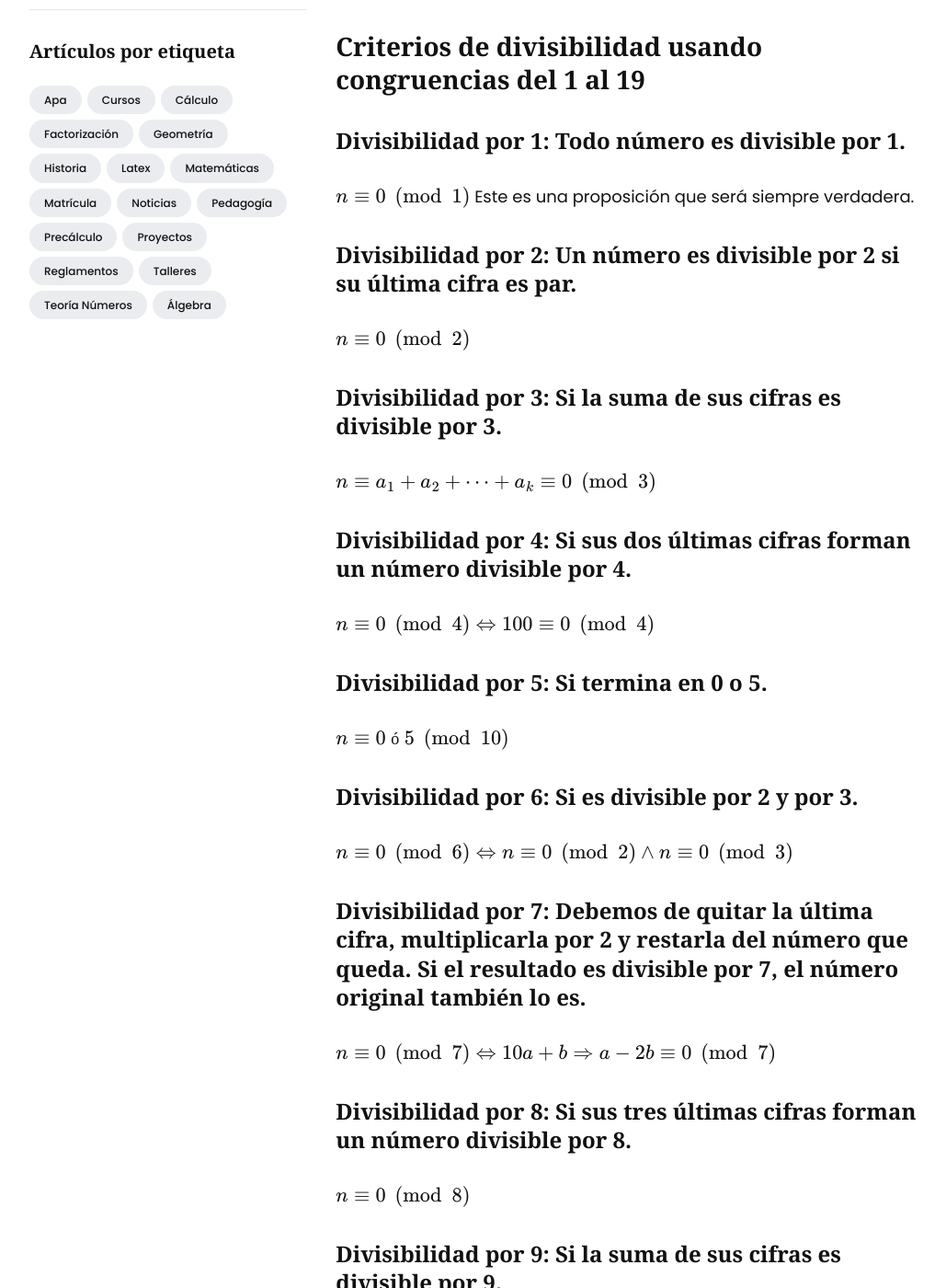
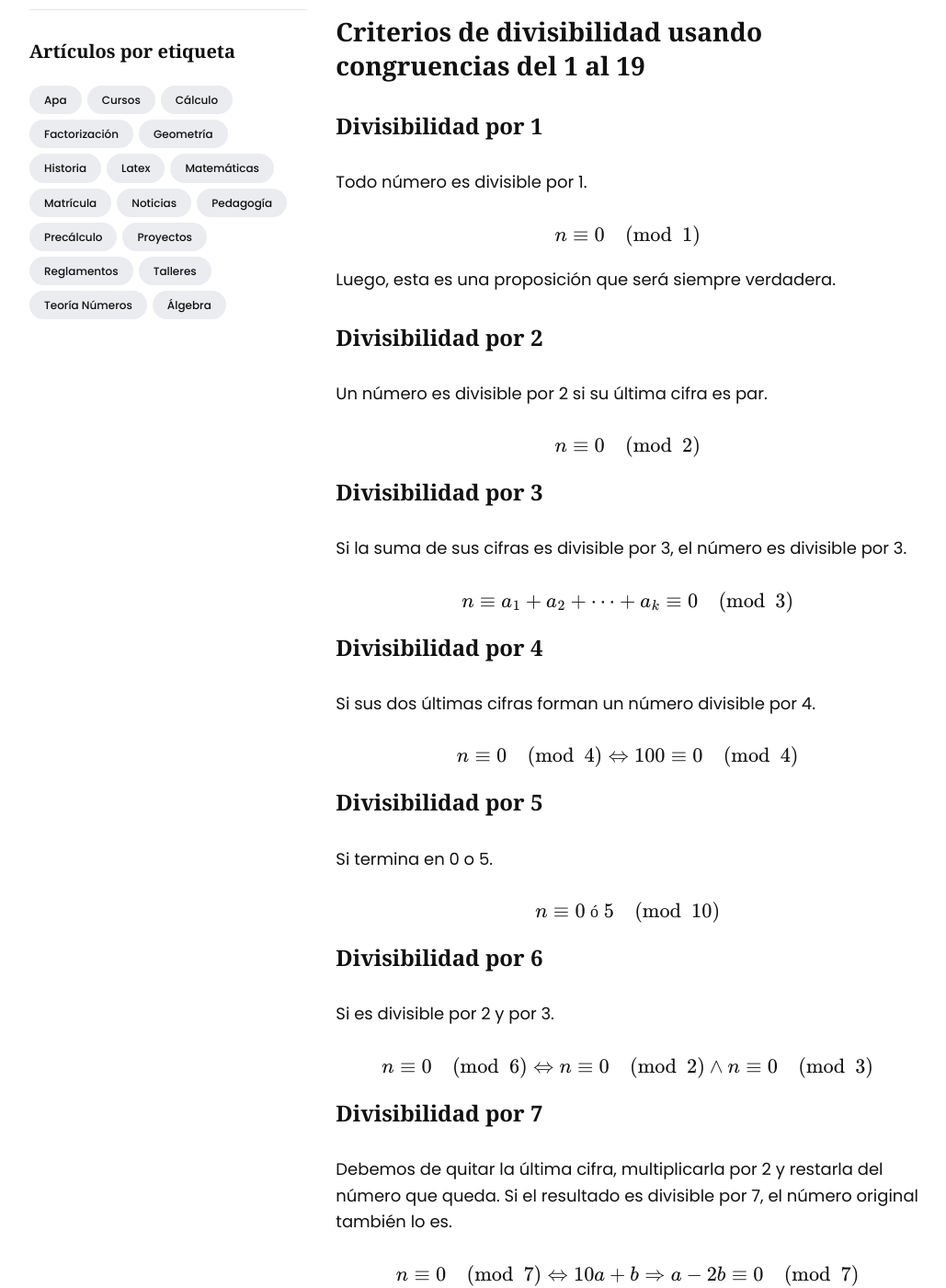
Before and after one commit to asoesem/asoesem.github.io, a Jekyll site: the page built from _posts/2025-04-16-criterios-de-divisibilidad-usando-congruencias.md, in a window 1280 px wide and 1400 px high, scrolled down 1184 px. Shown: the whole window at 92% size, without its empty margins (124-1153 px from the left). Built offline with Jekyll 4.4.1, drawn with Linux system fonts in a browser that asks for light colours; some of the changed text lies outside the part shown.

Commit message:
Corrige errores de formato y de LaTeX en el post de reglas de divisibilidad

```diff
--- a/_posts/2025-04-16-criterios-de-divisibilidad-usando-congruencias.md
+++ b/_posts/2025-04-16-criterios-de-divisibilidad-usando-congruencias.md
@@ -5,77 +5,135 @@ description: Se presentan los criterios de divisibilidad del 1 al 19 usando cong
 date: 2025-04-16T15:00:00-00:00
 author: axell
 image: '/images/136.jpg'
-tags: [noticias]
-commissions: [cocodi, cofoma]
+tags: [teoría números]
+#commissions: [cofoma]
 featured: true
-comments: true
-share: true
+comments: false
+share: false
 ---
+
 ## Definición
 
 La divisibilidad de un número entero $$n$$ por otro número entero $$d$$ puede expresarse como una congruencia:
 
 $$n \equiv 0 \pmod{d} $$
 
-Esto significa que $$ d|n $$ , es decir; entonces que $$ n $$ es divisible por $$ d $$
+Esto significa que $$d \mid n$$, es decir que $$n$$ es divisible entre $$d$$
 
 ## Criterios de divisibilidad usando congruencias del 1 al 19
 
-### Divisibilidad por 1: Todo número es divisible por 1.
+### Divisibilidad por 1
+
+Todo número es divisible por 1.
 
 $$n \equiv 0 \pmod{1}$$
-Este es una proposición que será siempre verdadera.
 
-### Divisibilidad por 2: Un número es divisible por 2 si su última cifra es par.
+Luego, esta es una proposición que será siempre verdadera.
+
+### Divisibilidad por 2
+
+Un número es divisible por 2 si su última cifra es par.
+
 $$n \equiv 0 \pmod{2}$$
 
-### Divisibilidad por 3: Si la suma de sus cifras es divisible por 3.
+### Divisibilidad por 3
+
+Si la suma de sus cifras es divisible por 3, el número es divisible por 3.
+
 $$n \equiv a_1 + a_2 + \dots + a_k \equiv 0 \pmod{3}$$
 
-### Divisibilidad por 4: Si sus dos últimas cifras forman un número divisible por 4.
+### Divisibilidad por 4
+
+Si sus dos últimas cifras forman un número divisible por 4.
+
 $$ n \equiv 0 \pmod{4} \Leftrightarrow 100 \equiv 0 \pmod{4}$$
 
-### Divisibilidad por 5: Si termina en 0 o 5.
+### Divisibilidad por 5
+
+Si termina en 0 o 5.
+
 $$ n \equiv 0 \text{ ó } 5 \pmod{10}$$
 
-### Divisibilidad por 6: Si es divisible por 2 y por 3.
+### Divisibilidad por 6
+
+Si es divisible por 2 y por 3.
+
 $$n \equiv 0 \pmod{6} \Leftrightarrow n \equiv 0 \pmod{2} \land n \equiv 0 \pmod{3}$$
 
-### Divisibilidad por 7: Debemos de quitar la última cifra, multiplicarla por 2 y restarla del número que queda. Si el resultado es divisible por 7, el número original también lo es.
+### Divisibilidad por 7
+
+Debemos de quitar la última cifra, multiplicarla por 2 y restarla del número que queda. Si el resultado es divisible por 7, el número original también lo es.
+
 $$n \equiv 0 \pmod{7} \Leftrightarrow 10a + b \Rightarrow a - 2b \equiv 0 \pmod{7}$$
 
-### Divisibilidad por 8: Si sus tres últimas cifras forman un número divisible por 8.
+### Divisibilidad por 8
+
+Si sus tres últimas cifras forman un número divisible por 8.
+
 $$n \equiv 0 \pmod{8}$$
 
-### Divisibilidad por 9: Si la suma de sus cifras es divisible por 9.
+### Divisibilidad por 9
+
+Si la suma de sus cifras es divisible por 9.
+
 $$n \equiv \sum_{i=0}^{k} a_i \pmod{9}$$
 
-### Divisibilidad por 10: Si termina en 0.
+### Divisibilidad por 10
+
+Si termina en 0.
+
 $$n \equiv 0 \pmod{10}$$
 
-### Divisibilidad por 11: Si la suma alternada de sus cifras es divisible por 11.
+### Divisibilidad por 11
+
+Si la suma alternada de sus cifras es divisible por 11.
+
 $$ n = a_0 - a_1 + a_2 - a_3 + \dots \equiv 0 \pmod{11}$$
 
-### Divisibilidad por 12: Si es divisible por 3 y por 4.
+### Divisibilidad por 12
+
+Si es divisible por 3 y por 4.
+
 $$n \equiv 0 \pmod{12} \Leftrightarrow n \equiv 0 \pmod{3} \land n \equiv 0 \pmod{4}$$
 
-### Divisibilidad por 13: Multiplica la última cifra por 9 y réstala del número restante.
+### Divisibilidad por 13
+
+Multiplica la última cifra por 9 y réstala del número restante.
+
 $$n = 10a + b \Rightarrow a - 9b \equiv 0 \pmod{13}$$
 
-### Divisibilidad por 14: Si es divisible por 2 y por 7.
+### Divisibilidad por 14
+
+Si es divisible por 2 y por 7.
+
 $$ n \equiv 0 \pmod{14} \Leftrightarrow n \equiv 0 \pmod{2} \land n \equiv 0 \pmod{7}$$
 
-### Divisibilidad por 15: Si es divisible por 3 y por 5.
+### Divisibilidad por 15
+
+Si es divisible por 3 y por 5.
+
 $$n \equiv 0 \pmod{15} \Leftrightarrow n \equiv 0 \pmod{3} \land n \equiv 0 \pmod{5}$$
 
-### Divisibilidad por 16: Si las últimas 4 cifras forman un número divisible por 16.
+### Divisibilidad por 16
+
+Si las últimas 4 cifras forman un número divisible por 16.
+
 $$n \mod 10000 \equiv 0 \pmod{16}$$
 
-### Divisibilidad por 17: Multiplica la última cifra por 5, réstala del resto.
+### Divisibilidad por 17
+
+Multiplica la última cifra por 5, réstala del resto.
+
 $$n = 10a + b \Rightarrow a - 5b \equiv 0 \pmod{17}$$
 
-### Divisibilidad por 18: Si es divisible por 2 y por 9.
+### Divisibilidad por 18
+
+Si es divisible por 2 y por 9.
+
 $$ n \equiv 0 \pmod{18} \Leftrightarrow n \equiv 0 \pmod{2} \land n \equiv 0 \pmod{9}$$
 
-### Divisibilidad por 19: Multiplica la última cifra por 2 y súmala al resto.
+### Divisibilidad por 19
+
+Multiplica la última cifra por 2 y súmala al resto.
+
 $$n = 10a + b \Rightarrow a + 2b \equiv 0 \pmod{19}$$
```
